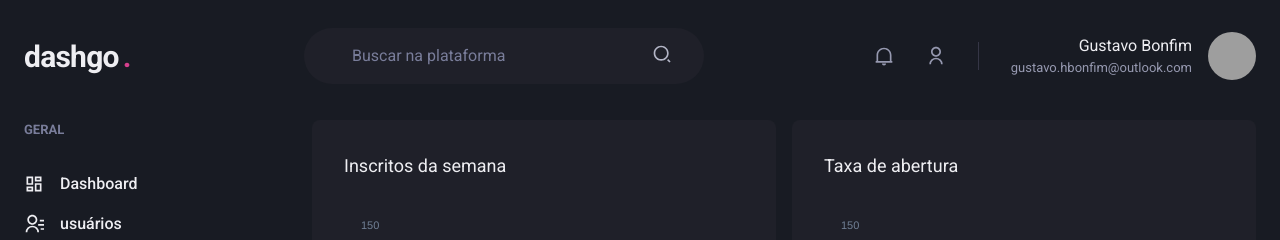
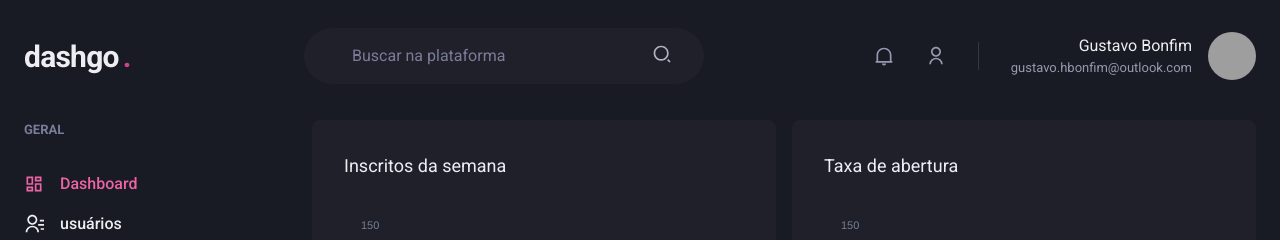
Before and after one commit to GustavoBonfimS/dashgo, a Next.js app: page /dashboard in a window 1280 px wide. Shown: the top 240 px of the page. Built offline with nearby package versions, Linux system fonts and the light colour scheme; grey boxes are pictures that could not be loaded.

Commit message:
feat: navegação

```diff
--- /dev/null
+++ b/src/components/ActiveLink.tsx
@@ -0,0 +1,38 @@
+import Link, { LinkProps } from "next/link";
+import { useRouter } from "next/router";
+import { cloneElement, ReactElement } from "react";
+
+interface ActiveLinkProps extends LinkProps {
+  children: ReactElement;
+  shouldMAtchExactHref?: boolean;
+}
+
+function ActiveLink({
+  children,
+  shouldMAtchExactHref = false,
+  ...rest
+}: ActiveLinkProps) {
+  const { asPath } = useRouter();
+
+  let isActive = false;
+
+  if ((shouldMAtchExactHref && asPath === rest.href) || asPath === rest.as) {
+    isActive = true;
+  }
+
+  if (
+    !shouldMAtchExactHref &&
+    (asPath.startsWith(String(rest.href)) || asPath.startsWith(String(rest.as)))
+  ) {
+    isActive = true;
+  }
+  return (
+    <Link {...rest}>
+      {cloneElement(children, {
+        color: isActive ? "pink.400" : "gray.50",
+      })}
+    </Link>
+  );
+}
+
+export default ActiveLink;
--- a/src/components/Sidebar/NavLink.tsx
+++ b/src/components/Sidebar/NavLink.tsx
@@ -1,20 +1,28 @@
-import { Icon, Link, Text, LinkProps as ChakraLinkProps } from "@chakra-ui/react";
+import {
+  Icon,
+  Link as ChakraLink,
+  Text,
+  LinkProps as ChakraLinkProps,
+} from "@chakra-ui/react";
 import { ElementType } from "react";
-import { RiDashboardLine } from "react-icons/ri";
+import ActiveLink from "../ActiveLink";
 
 interface NavLinkProps extends ChakraLinkProps {
   icon: ElementType;
   children: string;
+  href: string;
 }
 
-function NavLink({ children, icon, ...rest }: NavLinkProps) {
+function NavLink({ children, icon, href, ...rest }: NavLinkProps) {
   return (
-    <Link display="flex" alignItems="center" {...rest}>
-      <Icon as={icon} fontSize="20" />
-      <Text ml="4" fontWeight="medium">
-        {children}
-      </Text>
-    </Link>
+    <ActiveLink href={href} passHref>
+      <ChakraLink display="flex" alignItems="center" {...rest}>
+        <Icon as={icon} fontSize="20" />
+        <Text ml="4" fontWeight="medium">
+          {children}
+        </Text>
+      </ChakraLink>
+    </ActiveLink>
   );
 }
 
--- a/src/components/Sidebar/SidebarNav.tsx
+++ b/src/components/Sidebar/SidebarNav.tsx
@@ -8,12 +8,12 @@
   return (
     <Stack spacing="12" align="flex-start">
       <NavSection title="GERAL">
-        <NavLink icon={RiDashboardLine}>Dashboard</NavLink>
-        <NavLink icon={RiContactsLine}>usuários</NavLink>
+        <NavLink href="/dashboard" icon={RiDashboardLine}>Dashboard</NavLink>
+        <NavLink href="/users" icon={RiContactsLine}>usuários</NavLink>
       </NavSection>
       <NavSection title="AUTOMAÇÃO">
-        <NavLink icon={RiInputMethodLine}>Formulários</NavLink>
-        <NavLink icon={RiGitMergeLine}>Automação</NavLink>
+        <NavLink href="/forms" icon={RiInputMethodLine}>Formulários</NavLink>
+        <NavLink href="/automation" icon={RiGitMergeLine}>Automação</NavLink>
       </NavSection>
     </Stack>
   );
--- a/src/pages/users/index.tsx
+++ b/src/pages/users/index.tsx
@@ -14,6 +14,7 @@
   Tr,
   useBreakpointValue,
 } from "@chakra-ui/react";
+import Link from "next/link";
 import { RiAddLine, RiPencilLine } from "react-icons/ri";
 
 import { Header } from "../../components/Header";
@@ -39,6 +40,7 @@
               Usuário
             </Heading>
 
+            <Link href="/users/create" passHref>
               <Button
                 as="a"
                 size="sm"
@@ -48,6 +50,7 @@
               >
                 Criar novo usuário
               </Button>
+            </Link>
           </Flex>
 
           <Table colorScheme="whiteAlpha">
```
Also changed, not shown: src/pages/users/create.tsx (+6 -3 lines). Lines whose indentation alone changed are shown as unchanged.
